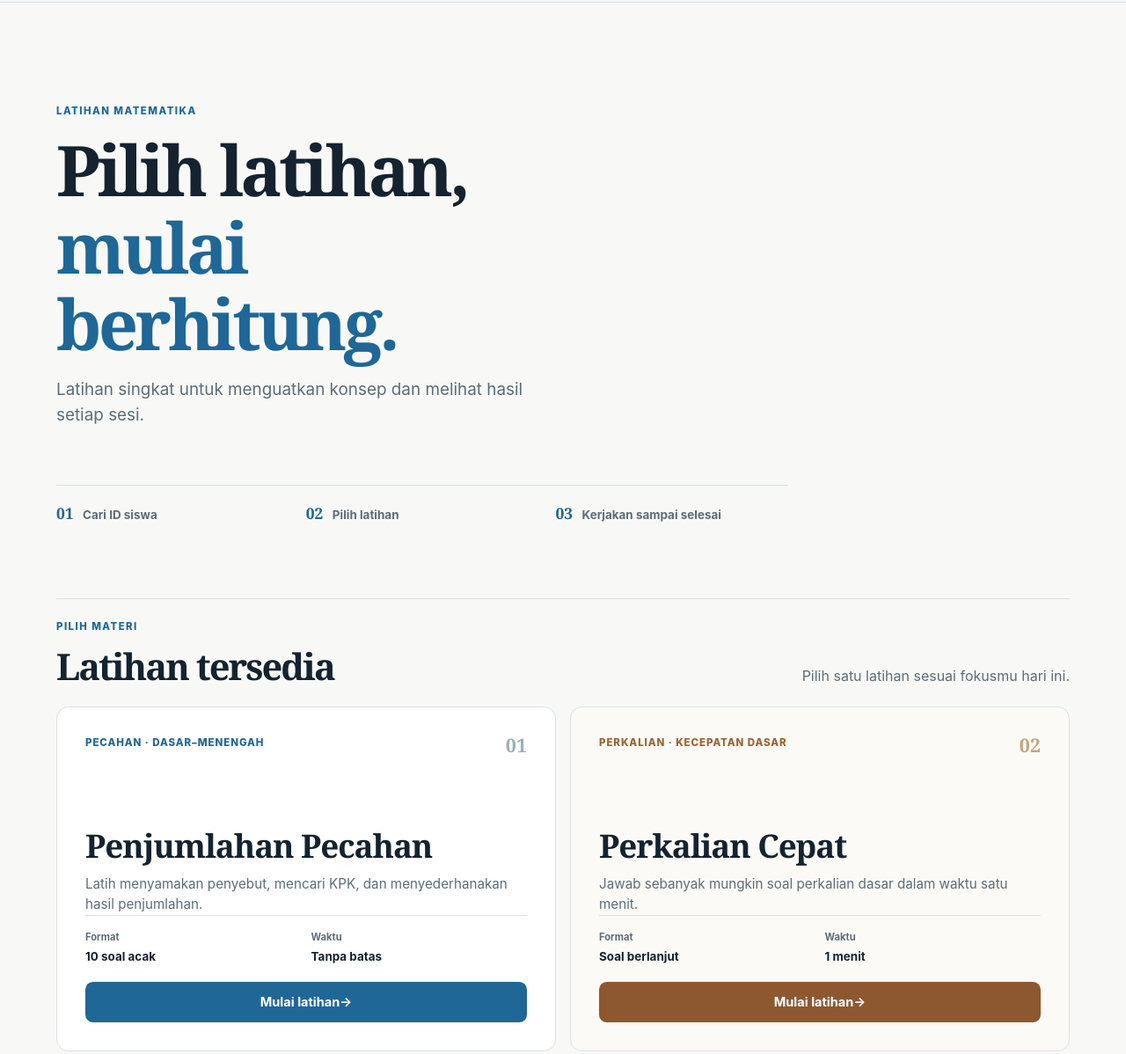
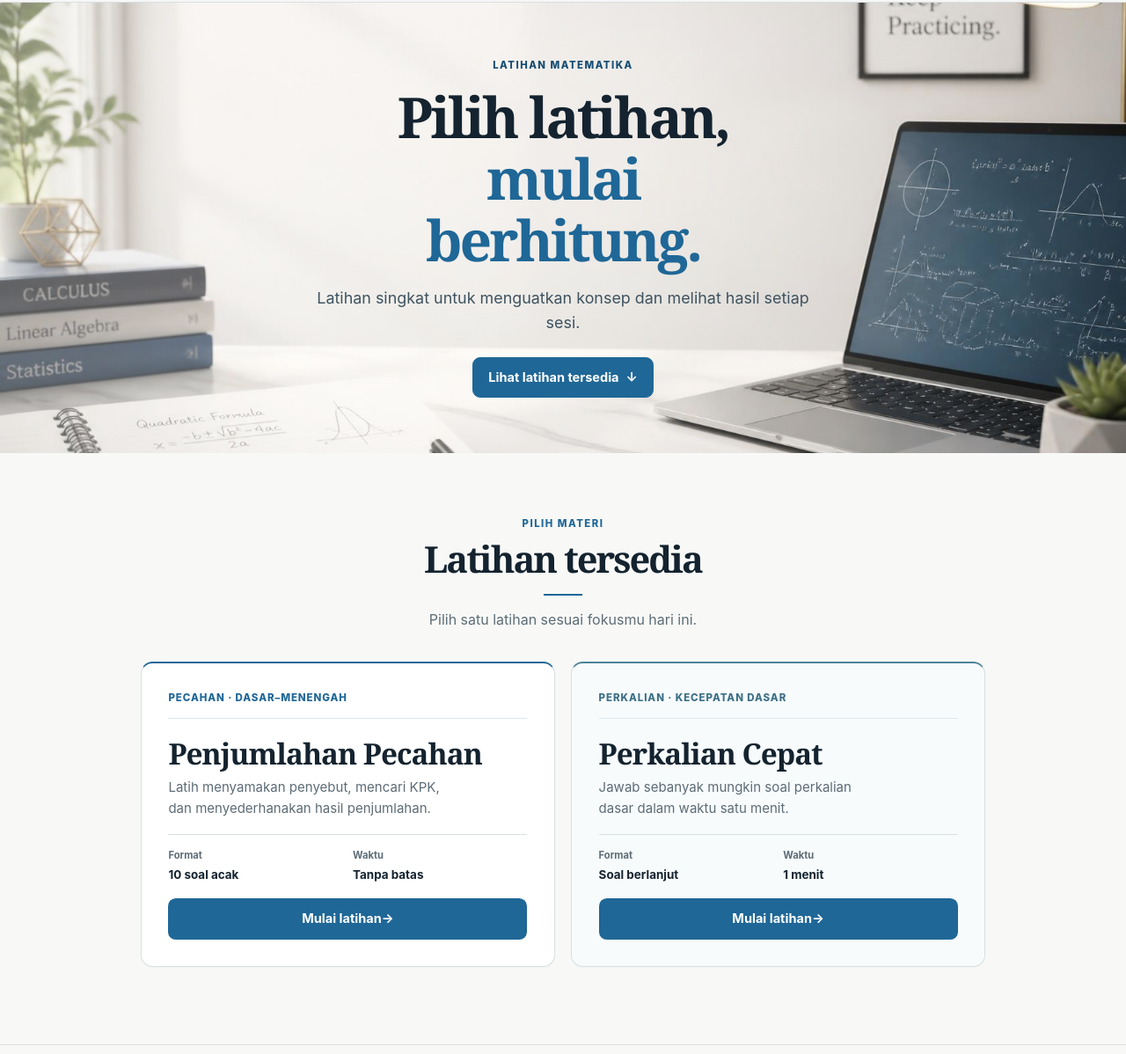
Before and after one commit to ramadhanwahyu/matematika, a plain HTML site: page index.html in a window 1280 px wide. Shown: the part 70-1268 px from the top of the page at 88% size. Drawn offline with Linux system fonts and the light colour scheme.

Commit message:
redesign index

```diff
--- a/css/style.css
+++ b/css/style.css
@@ -81,34 +81,37 @@ h3 { margin-bottom: .45rem; font-family: var(--font-display); font-size: 1.5rem;
 .site-footer p { margin: 0; }
 
 .home-page { background: #f8f9f7; }
-.home-intro { padding: clamp(4.2rem, 9vw, 7.2rem) 0 clamp(3.2rem, 7vw, 5.2rem); }
-.home-intro h1 { max-width: 11ch; margin-bottom: 1.05rem; font-size: clamp(3rem, 6.2vw, 5.6rem); }
-.home-intro h1 span { color: var(--color-primary); }
-.home-description { max-width: 35rem; margin: 0; color: var(--color-muted); font-size: clamp(1.04rem, 1.7vw, 1.18rem); }
-.home-steps { display: grid; grid-template-columns: repeat(3, minmax(0, 1fr)); gap: 1.2rem; max-width: 52rem; margin: clamp(2.8rem, 6vw, 4rem) 0 0; padding: 1.15rem 0 0; border-top: 1px solid var(--color-border); list-style: none; }
-.home-steps li { display: flex; gap: .65rem; align-items: baseline; min-width: 0; }
-.home-steps span { color: var(--color-primary); font-family: var(--font-display); font-size: 1.1rem; font-weight: 700; }
-.home-steps p { margin: 0; color: var(--color-muted); font-size: .84rem; font-weight: 700; }
-.home-catalog { padding-bottom: clamp(4.5rem, 9vw, 7rem); }
-.home-catalog .section-heading { margin-bottom: 1.4rem; }
-.home-exercise-grid { display: grid; grid-template-columns: repeat(2, minmax(0, 1fr)); gap: 1rem; }
-.home-exercise-card { display: flex; flex-direction: column; min-height: 23rem; padding: clamp(1.4rem, 3vw, 2rem); transition: border-color 160ms ease, transform 160ms ease; }
-.home-exercise-card:hover { border-color: #97b7c9; transform: translateY(-2px); }
-.exercise-card-topline { display: flex; align-items: start; justify-content: space-between; gap: 1rem; }
-.exercise-card-topline .exercise-label { margin: 0; }
-.exercise-number { color: #9eafb8; font-family: var(--font-display); font-size: 1.35rem; font-weight: 700; line-height: 1; }
-.home-exercise-card .exercise-content { margin-top: clamp(2.6rem, 7vw, 5.2rem); }
-.home-exercise-card h3 { margin-bottom: .7rem; font-size: clamp(1.75rem, 3vw, 2.3rem); }
-.home-exercise-card .exercise-content p:last-child { font-size: .95rem; }
-.exercise-facts { display: grid; grid-template-columns: repeat(2, 1fr); gap: .7rem; margin: auto 0 1.15rem; padding-top: 1rem; border-top: 1px solid var(--color-border); }
+.home-page .container { width: min(100% - 3rem, 70rem); }
+.home-hero { display: grid; min-height: clamp(26rem, 40vw, 32rem); place-items: center; padding: 3.5rem 0; color: var(--color-ink); background-image: linear-gradient(100deg, rgba(255, 255, 255, .34), rgba(255, 255, 255, .18) 55%, rgba(255, 255, 255, .04)), url("../hero_math_darelilmi.jpg"); background-position: center; background-repeat: no-repeat; background-size: cover; text-align: center; }
+.home-hero-copy { max-width: 46rem; margin-inline: auto; }
+.home-hero .eyebrow { margin-bottom: .9rem; color: var(--color-primary-dark); }
+.home-hero h1 { max-width: 11ch; margin: 0 auto 1rem; color: var(--color-ink); font-size: clamp(2.8rem, 5vw, 4.45rem); }
+.home-hero h1 span { color: var(--color-primary); }
+.home-description { max-width: 35rem; margin: 0 auto; color: #3e5360; font-size: clamp(1rem, 1.45vw, 1.12rem); }
+.home-catalog-link { display: inline-flex; align-items: center; justify-content: center; min-height: 2.9rem; gap: .5rem; margin-top: 1.6rem; padding: .7rem 1.05rem; border: 1px solid var(--color-primary); border-radius: var(--radius-control); color: #fff; background: var(--color-primary); font-size: .91rem; font-weight: 750; line-height: 1.15; transition: background-color 150ms ease, border-color 150ms ease, color 150ms ease, transform 150ms ease; }
+.home-catalog-link:hover { color: #fff; background: var(--color-primary-dark); border-color: var(--color-primary-dark); text-decoration: none; transform: translateY(-1px); }
+.home-catalog-link:active { transform: translateY(0); }
+.home-catalog { padding: clamp(3rem, 6vw, 4.5rem) 0 clamp(3.75rem, 7vw, 5.5rem); }
+.home-catalog-heading { display: grid; justify-items: center; max-width: 38rem; margin: 0 auto 2.25rem; text-align: center; }
+.home-catalog-heading .eyebrow { margin: 0 0 .55rem; }
+.home-catalog-heading h2 { margin: 0; }
+.home-catalog-rule { display: block; width: 2.75rem; height: 2px; margin: 1rem 0 .9rem; background: var(--color-primary); }
+.home-catalog-heading > p:last-child { max-width: 29rem; margin: 0; color: var(--color-muted); }
+.home-exercise-grid { display: grid; grid-template-columns: repeat(2, minmax(0, 1fr)); gap: 1.15rem; max-width: 60rem; margin-inline: auto; }
+.home-exercise-card { display: grid; grid-template-rows: auto 1fr auto auto; min-height: 20rem; padding: clamp(1.45rem, 2.7vw, 1.9rem); border-top: 2px solid var(--color-primary); box-shadow: 0 1px 2px rgba(20, 35, 47, .03); transition: border-color 160ms ease, box-shadow 160ms ease, transform 160ms ease; }
+.home-exercise-card:hover { border-color: var(--color-primary-dark); box-shadow: 0 10px 24px rgba(20, 35, 47, .08); transform: translateY(-2px); }
+.home-exercise-card .exercise-card-topline { padding-bottom: .85rem; border-bottom: 1px solid #dce7ec; }
+.home-exercise-card .exercise-label { margin: 0; }
+.home-exercise-card .exercise-content { margin: 1.3rem 0 1.15rem; }
+.home-exercise-card h3 { margin-bottom: .55rem; font-size: clamp(1.65rem, 2.6vw, 2.1rem); }
+.home-exercise-card .exercise-content p:last-child { max-width: 34ch; font-size: .94rem; }
+.exercise-facts { display: grid; grid-template-columns: repeat(2, 1fr); gap: .7rem; margin: 0 0 1.05rem; padding-top: .9rem; border-top: 1px solid var(--color-border); }
 .exercise-facts dt { color: var(--color-muted); font-size: .7rem; font-weight: 750; }
 .exercise-facts dd { margin: .16rem 0 0; color: var(--color-ink); font-size: .84rem; font-weight: 750; }
-.home-exercise-card-speed { background: #fcfaf6; }
-.home-exercise-card-speed:hover { border-color: #d0ad87; }
-.home-exercise-card-speed .exercise-number { color: #c9a47c; }
-.home-exercise-card-speed .exercise-label { color: #9b6233; }
-.home-exercise-card-speed .button-primary { background: #8d5830; }
-.home-exercise-card-speed .button-primary:hover { background: #704323; }
+.home-exercise-card .button { width: 100%; }
+.home-exercise-card-speed { border-top-color: #4f8298; background: #f7fbfc; }
+.home-exercise-card-speed:hover { border-color: #3e7187; }
+.home-exercise-card-speed .exercise-label { color: #3e7187; }
 
 .quiz-page { background: #f1f4f3; }
 .quiz-main { display: grid; min-height: calc(100vh - 4.5rem); place-items: center; padding-block: clamp(2.25rem, 6vw, 4.5rem); }
@@ -207,10 +210,11 @@ h3 { margin-bottom: .45rem; font-family: var(--font-display); font-size: 1.5rem;
   .exercise-card { grid-template-columns: auto minmax(0, 1fr); }
   .exercise-card .button { grid-column: 1 / -1; width: 100%; }
   .home-exercise-grid { grid-template-columns: 1fr; }
-  .home-exercise-card { min-height: 19rem; }
+  .home-exercise-card { min-height: 18rem; }
 }
 @media (max-width: 480px) {
   .container { width: min(100% - 2rem, 72rem); }
+  .home-page .container { width: min(100% - 2rem, 70rem); }
   .header-note, .student-link { display: none; }
   .header-actions { gap: .65rem; }
   .student-summary { max-width: 9.5rem; }
@@ -231,9 +235,9 @@ h3 { margin-bottom: .45rem; font-family: var(--font-display); font-size: 1.5rem;
   .result-actions .button { width: 100%; }
   .student-id-row { grid-template-columns: 1fr; }
   .student-id-row .button { width: 100%; }
-  .home-intro { padding-top: 3.8rem; }
-  .home-steps { grid-template-columns: 1fr; gap: .65rem; }
+  .home-hero { min-height: 29rem; padding: 3rem 0; background-position: 54% center; }
+  .home-hero h1 { font-size: clamp(2.55rem, 12vw, 3.2rem); }
   .home-exercise-card { min-height: 0; }
-  .home-exercise-card .exercise-content { margin-top: 2.5rem; }
+  .home-exercise-card .exercise-content { margin-top: 1.5rem; }
 }
 @media (prefers-reduced-motion: reduce) { *, *::before, *::after { scroll-behavior: auto !important; transition-duration: .01ms !important; animation-duration: .01ms !important; animation-iteration-count: 1 !important; } }
--- a/index.html
+++ b/index.html
@@ -19,25 +19,22 @@
     </header>
 
     <main>
-      <section class="home-intro">
+      <section class="home-hero">
         <div class="container">
-          <p class="eyebrow">Latihan matematika</p>
-          <h1>Pilih latihan, <span>mulai berhitung.</span></h1>
-          <p class="home-description">Latihan singkat untuk menguatkan konsep dan melihat hasil setiap sesi.</p>
-          <ol class="home-steps" aria-label="Cara menggunakan Math Practice">
-            <li><span>01</span><p>Cari ID siswa</p></li>
-            <li><span>02</span><p>Pilih latihan</p></li>
-            <li><span>03</span><p>Kerjakan sampai selesai</p></li>
-          </ol>
+          <div class="home-hero-copy">
+            <p class="eyebrow">Latihan matematika</p>
+            <h1>Pilih latihan, <span>mulai berhitung.</span></h1>
+            <p class="home-description">Latihan singkat untuk menguatkan konsep dan melihat hasil setiap sesi.</p>
+            <a class="text-link home-catalog-link" href="#latihan">Lihat latihan tersedia <span aria-hidden="true">↓</span></a>
+          </div>
         </div>
       </section>
 
       <section id="latihan" class="home-catalog container" aria-labelledby="exercise-heading">
-        <div class="section-heading">
-          <div>
-            <p class="eyebrow">Pilih materi</p>
-            <h2 id="exercise-heading">Latihan tersedia</h2>
-          </div>
+        <div class="home-catalog-heading">
+          <p class="eyebrow">Pilih materi</p>
+          <h2 id="exercise-heading">Latihan tersedia</h2>
+          <span class="home-catalog-rule" aria-hidden="true"></span>
           <p>Pilih satu latihan sesuai fokusmu hari ini.</p>
         </div>
 
@@ -45,7 +42,6 @@
         <article class="card home-exercise-card">
           <div class="exercise-card-topline">
             <p class="exercise-label">Pecahan · Dasar–menengah</p>
-            <span class="exercise-number" aria-hidden="true">01</span>
           </div>
           <div class="exercise-content">
             <h3>Penjumlahan Pecahan</h3>
@@ -60,7 +56,6 @@
         <article class="card home-exercise-card home-exercise-card-speed">
           <div class="exercise-card-topline">
             <p class="exercise-label">Perkalian · Kecepatan dasar</p>
-            <span class="exercise-number" aria-hidden="true">02</span>
           </div>
           <div class="exercise-content">
             <h3>Perkalian Cepat</h3>
```
Also changed, not shown: hero_math_darelilmi.jpg (added).
